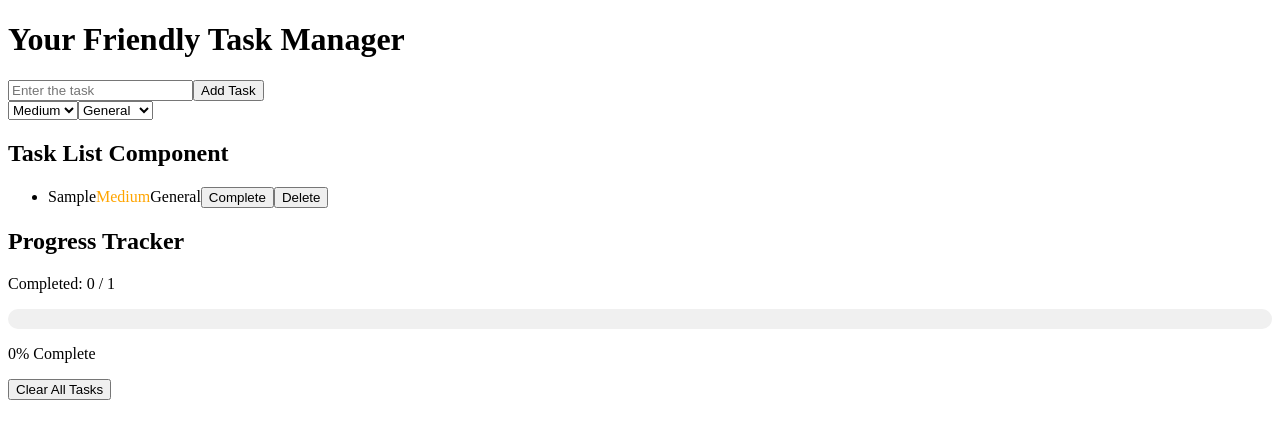
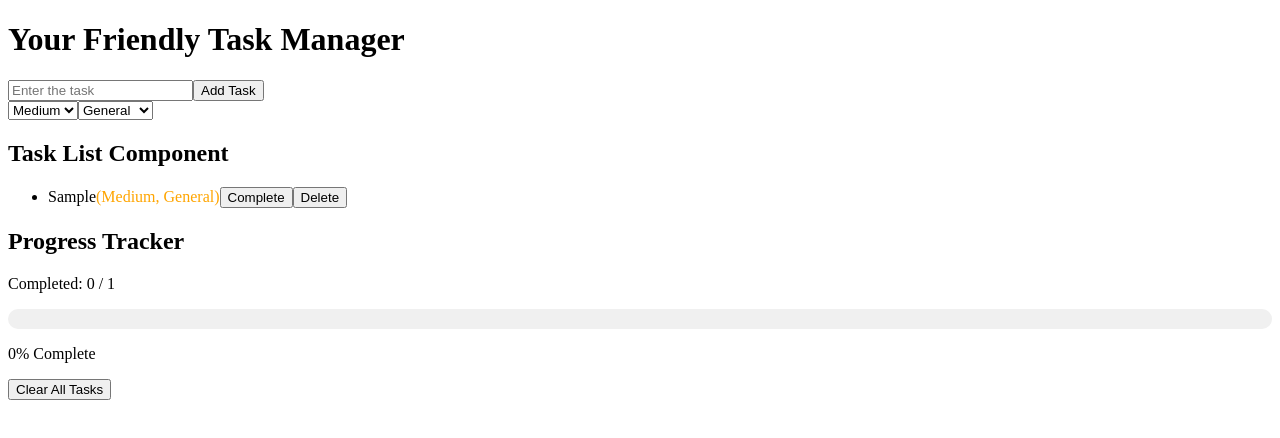
Before and after one commit to bharathlucky777/TaskMaster, a React app: page / in a window 1280 px wide. Both pictures are taken after typing "Sample" into the empty fields and a click on the button "Add Task". Shown: the top 438 px of the page. Built offline with nearby package versions, Linux system fonts and the light colour scheme; the HTML template or start-up script is replaced by a standard one.

Commit message:
Update Tasklist to display priority and category in brackets after task text

```diff
--- a/src/components/Tasklist.jsx
+++ b/src/components/Tasklist.jsx
@@ -9,9 +9,8 @@ export default function Tasklist({ tasks, toggleTask, deleteTask }) {
           <li key={index} style={{ textDecoration: task.completed ? 'line-through' : 'none' }}>
             <span>{task.text}</span>
             <span style={{ color: task.priority === 'High' ? 'red' : task.priority === 'Medium' ? 'orange' : 'green' }}>
-              {task.priority}
+              ({task.priority}, {task.category})
             </span>
-            <span>{task.category}</span>
             <button onClick={() => toggleTask(index)}>
               {task.completed ? 'Mark Incomplete' : 'Complete'}
             </button>
```
